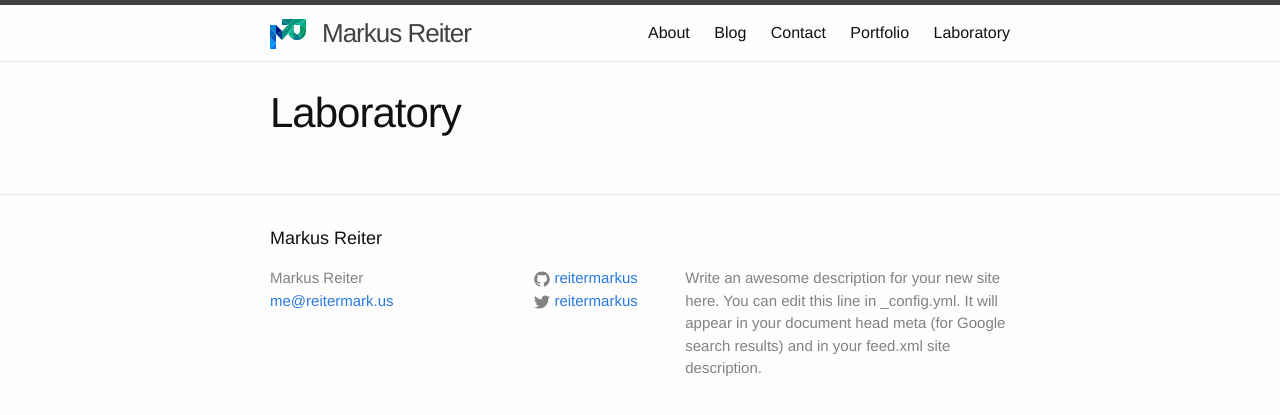
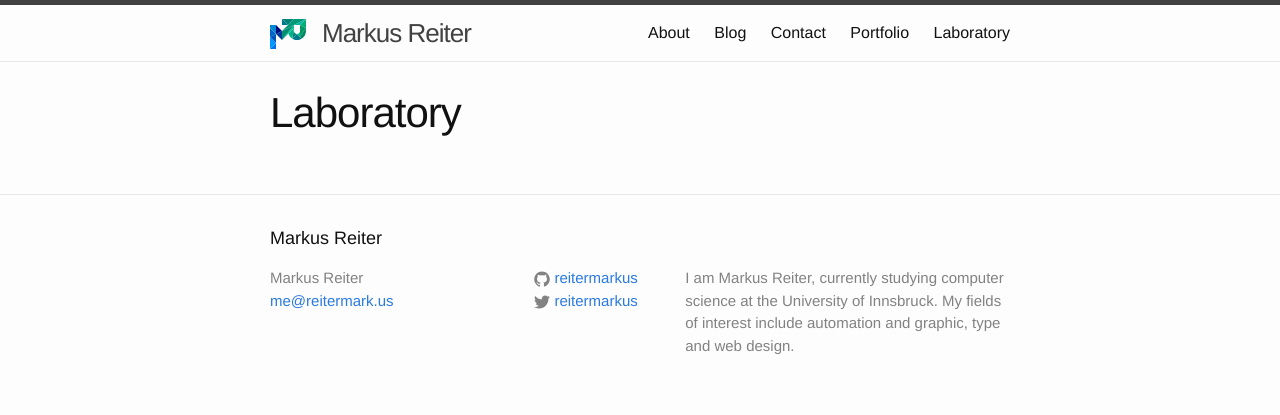
Before and after one commit to reitermarkus/reitermarkus.github.com, a Jekyll site: the page built from laboratory.md, in a window 1280 px wide. Shown: the top 415 px of the page. Built offline with Jekyll 4.4.1, drawn with Linux system fonts in a browser that asks for light colours; nearby versions of some CDN libraries.

Commit message:
Add description.

```diff
--- a/_config.yml
+++ b/_config.yml
@@ -2,9 +2,9 @@
 title: Markus Reiter
 email: me@reitermark.us
 description: >
-  Write an awesome description for your new site here. You can edit this
-  line in _config.yml. It will appear in your document head meta (for
-  Google search results) and in your feed.xml site description.
+  I am Markus Reiter, currently studying computer science
+  at the University of Innsbruck. My fields of interest
+  include automation and graphic, type and web design.
 baseurl: ''
 url: https://markus.re
 twitter_username: reitermarkus
```
